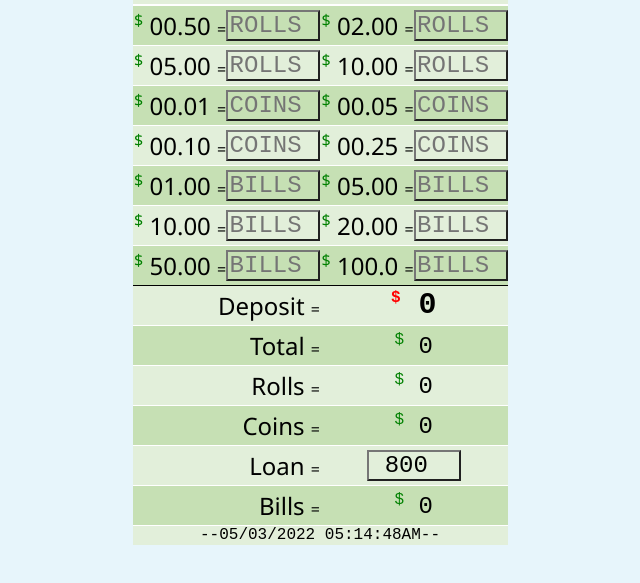
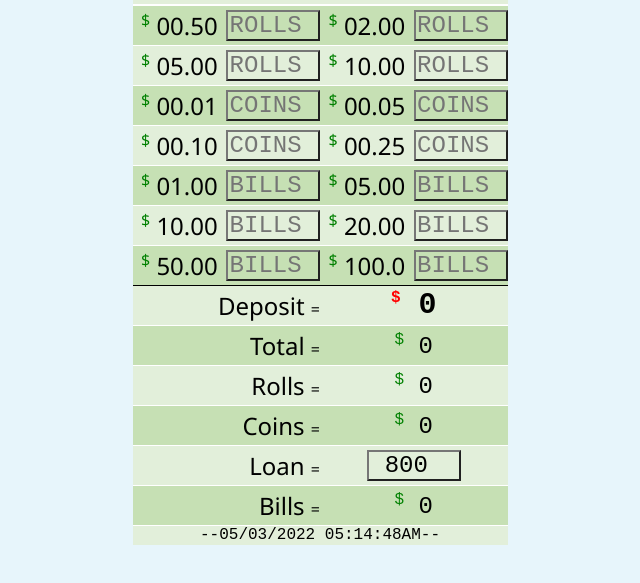
Before and after one commit to bankCounter/bankCounter.github.io, a plain HTML site: page bankCounter/index.html in a window 1280 px wide. Shown: the part 35-618 px from the top of the page, without its empty margins (320-960 px from the left). Drawn offline with Linux system fonts and the light colour scheme.

Commit message:
Update index.css

```diff
--- a/bankCounter/index.css
+++ b/bankCounter/index.css
@@ -90,7 +90,7 @@ td {
     box-sizing: border-box;
 }
 td.denomination{
-    text-align: right;
+    text-align: center;
     font-size: x-large;
 }
 td.denomination::first-letter{
@@ -100,10 +100,6 @@ td.denomination::first-letter{
 }
 td.denomination::before {
     content: '$';
-}
-td.denomination::after{
-    content: '=';
-    font-size: medium;
 }
 td:last-child{
     height: 20px;
```
